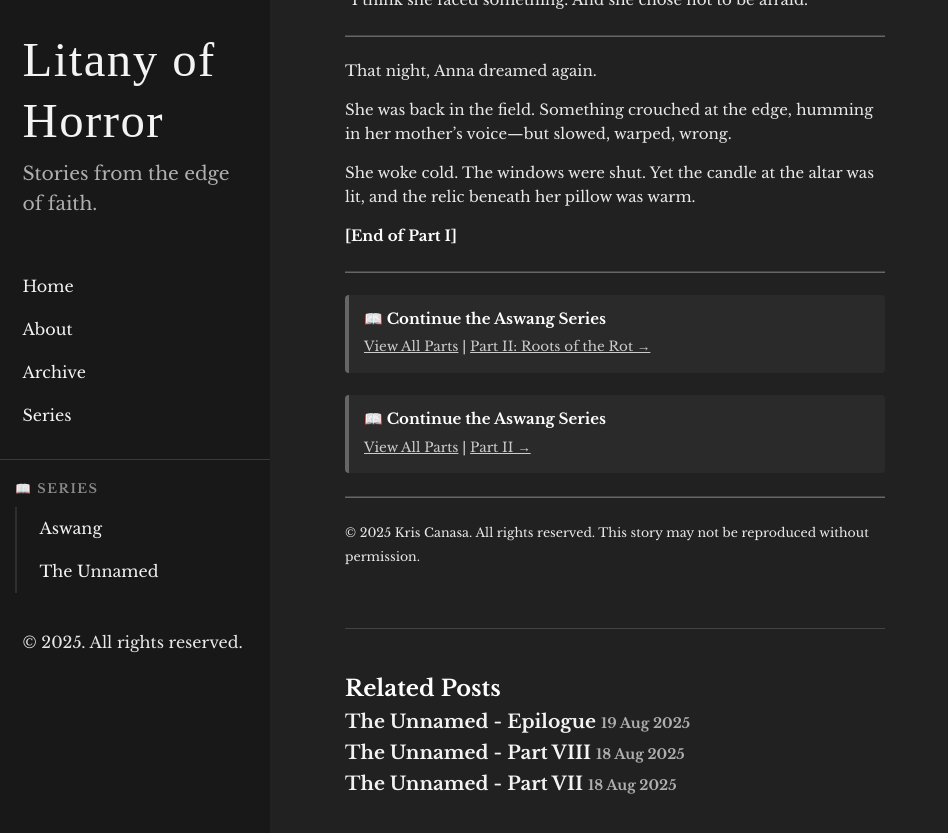
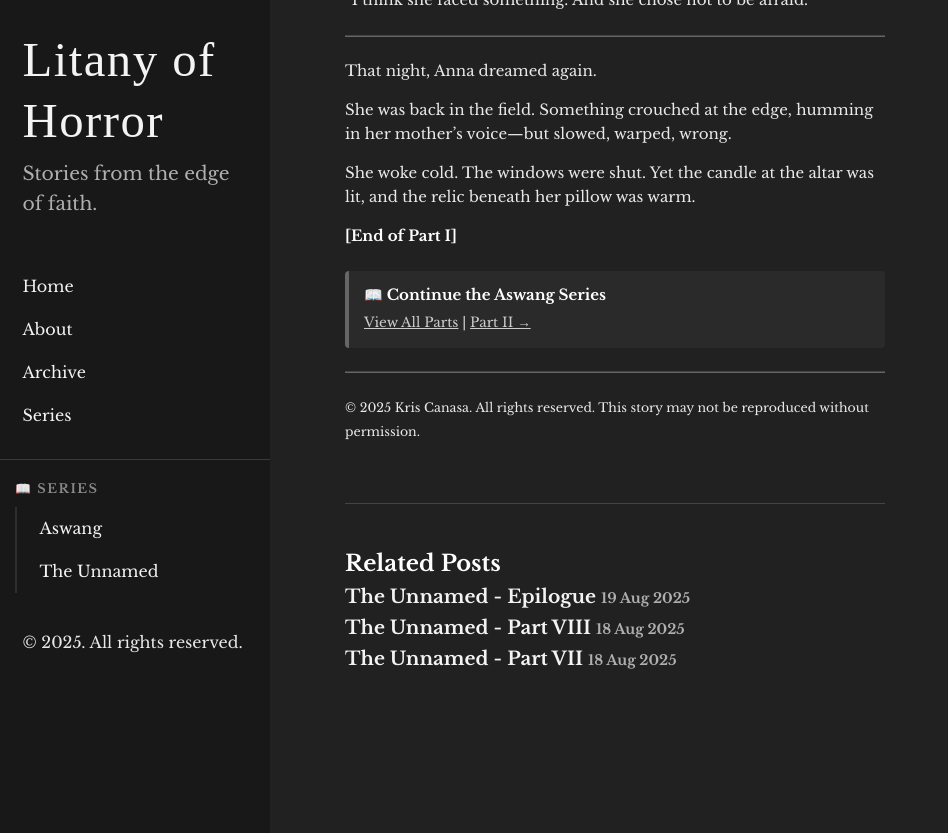
Before and after one commit to fearfulsmtry/litany-of-horror, a Jekyll site: the page built from _posts/2025-08-04-aswang-part-i.md, in a window 1280 px wide and 900 px high, scrolled down 12731 px. Shown: the top 833 px of the window, without its empty margins (0-948 px from the left). Built offline with Jekyll 4.4.1, drawn with Linux system fonts in a browser that asks for light colours; some web fonts are replaced; after the commit the page ends 13506 px from its top, so only the background shows below that.

Commit message:
removed bottom breadcrumb in part i

```diff
--- a/_posts/2025-08-04-aswang-part-i.md
+++ b/_posts/2025-08-04-aswang-part-i.md
@@ -447,10 +447,3 @@ She was back in the field. Something crouched at the edge, humming in her mother
 She woke cold. The windows were shut. Yet the candle at the altar was lit, and the relic beneath her pillow was warm.
 
 **[End of Part I]**
-
----
-
-<div class="series-nav">
-  <h4>📖 Continue the Aswang Series</h4>
-  <p><a href="{{ site.baseurl }}/aswang-series">View All Parts</a> | <a href="{{ site.baseurl }}/2025/08/05/aswang-part-ii/">Part II: Roots of the Rot →</a></p>
-</div>
```
